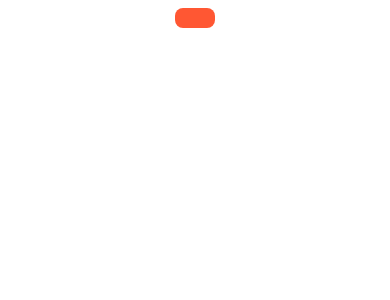
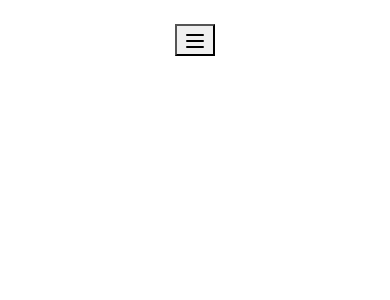
Before and after one commit to silviasyu/FitSync, a React (Create React App) app in the folder fitsync/: page / in a window 390 px wide. Shown: the top 300 px of the page. Built offline with nearby package versions, Linux system fonts and the light colour scheme.

Commit message:
finally have a hamburger button

```diff
--- a/fitsync/package.json
+++ b/fitsync/package.json
@@ -3,6 +3,9 @@
   "version": "0.1.0",
   "private": true,
   "dependencies": {
+    "@emotion/react": "^11.14.0",
+    "@emotion/styled": "^11.14.0",
+    "@mui/icons-material": "^6.4.8",
     "@tailwindcss/vite": "^4.0.15",
     "@testing-library/dom": "^10.4.0",
     "@testing-library/jest-dom": "^6.6.3",
--- a/fitsync/src/components/Sidebar.js
+++ b/fitsync/src/components/Sidebar.js
@@ -1,23 +1,20 @@
 import { useState } from "react";
-import { Home, Settings, Menu, X } from "lucide-react";
-import CustomButton from "./CustomButton";
+import { Home, Settings, Menu, X } from "lucide-react"; // Keep the lucide-react icons
+import CustomButton from "./CustomButton"; // Import CustomButton
 
 const Sidebar = () => {
   const [isOpen, setIsOpen] = useState(false);
 
   return (
-    <div className="flex">
-      {/* Toggle Button */}
-      <CustomButton
-        onClick={() => setIsOpen(!isOpen)}
-        className="m-4 absolute top-4 left-4 z-50"
-      >
-        {isOpen ? <X /> : <Menu />}
-      </CustomButton>
+    <div className="relative">
+      {/* Hamburger Menu Icon (CustomButton) in the Top Right Corner */}
+      <button onClick={() => setIsOpen(!isOpen)} className="m-4">
+        {isOpen ? <X size={24} /> : <Menu size={24} />}
+    </button>
 
       {/* Sidebar */}
       <div
-        className={`fixed top-0 left-0 h-full bg-gray-800 text-white p-5 w-64 transition-transform ${
+        className={`fixed top-0 left-0 h-full bg-gray-800 text-white p-5 w-64 transition-transform ease-in-out duration-300 ${
           isOpen ? "translate-x-0" : "-translate-x-full"
         }`}
       >
```
Also changed, not shown: 1 other file (tests, documents, lock files or other folders).
